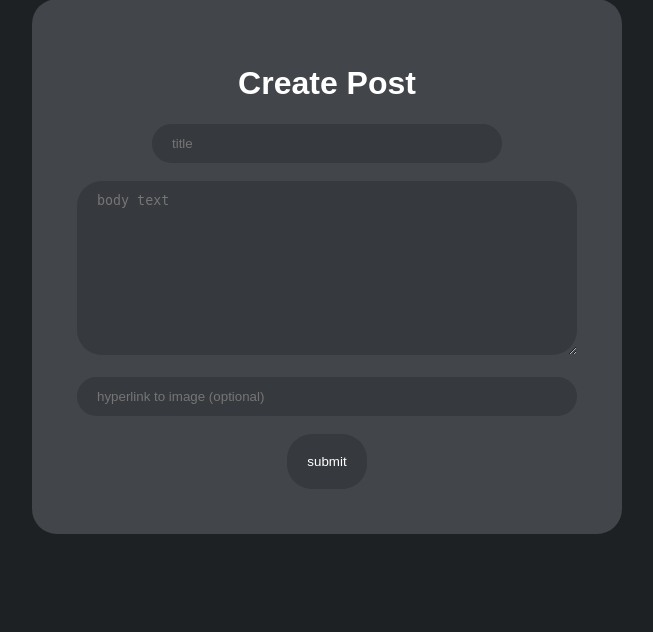
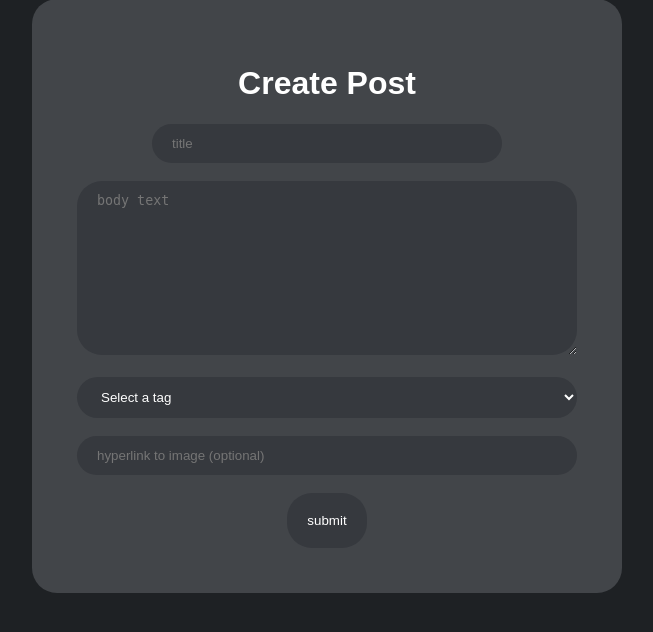
Before and after one commit to connorm400/social-nexus, a Flask app: page /dropper in a window 1280 px wide. Shown: the part 78-710 px from the top of the page, without its empty margins (313-966 px from the left). Run offline with Flask 3, Linux system fonts and the light colour scheme; the visitor is signed in with stand-in values (Sample User, id 1); parts of the project's set-up code (start-up, migrations or seed data) failed here and were passed over.

Commit message:
added tags to post

```diff
--- a/app.py
+++ b/app.py
@@ -44,6 +44,7 @@ class entry(db.Model):
     title = db.Column(db.String(150), nullable=False)
     content = db.Column(db.String(400), nullable=False)
     image = db.Column(db.String(500), nullable=True)
+    tag = db.Column(db.String(50), nullable=True)
     date_created = db.Column(db.DateTime, default=datetime.now)
     votes = db.Column(db.Integer, default=0)
     voters = db.relationship('User', secondary=post_likes, backref=db.backref('post_likes', lazy='dynamic'),
@@ -155,10 +156,11 @@ def submit():
     if request.method == 'POST':
         submission_content = request.form['content'] # extracting data from the form
         post_title = request.form['title']
+        post_tag = request.form['tag']
         image = request.form['image']
         author = current_user.id
         author_name = current_user.name
-        new_submission = entry(content=submission_content, title=post_title, author=author, author_name=author_name, image=image)
+        new_submission = entry(content=submission_content, title=post_title, tag=post_tag, author=author, author_name=author_name, image=image)
 
         try:
             db.session.add(new_submission) # adding the task extracted from the form to the database and commiting to save
--- a/static/css/main.css
+++ b/static/css/main.css
@@ -125,6 +125,46 @@ input[type=submit]{
     border-radius:25px;
     color: white;
 }
+select {
+    width: 100%;
+    padding: 12px 20px;
+    background-color: rgb(54,57,62);
+    border: none;
+    border-radius: 25px;
+    color:white;
+}
+h3.tag-help {
+    background-color: antiquewhite;
+    color: rgb(56, 54, 54);
+    box-sizing: border-box;
+    border-radius: 25px;
+    width: 80px;
+    margin: auto;
+}
+h3.tag-announcement {
+    background-color: rgb(74, 235, 208);
+    color: rgb(56, 54, 54);
+    box-sizing: border-box;
+    border-radius: 25px;
+    width: 180px;
+    margin: auto;
+}
+h3.tag-question {
+    background-color: rgb(123, 131, 243);
+    color: rgb(56, 54, 54);
+    box-sizing: border-box;
+    border-radius: 25px;
+    width: 120px;
+    margin: auto;
+}
+h3.tag-other {
+    background-color: rgb(231, 96, 202);
+    color: rgb(56, 54, 54);
+    box-sizing: border-box;
+    border-radius: 25px;
+    width: 80px;
+    margin: auto;
+}
 textarea{
     width: 100%;
     padding: 12px 20px;
--- a/templates/dropper.html
+++ b/templates/dropper.html
@@ -12,7 +12,17 @@
 <form action="/dropper" method="POST">
     <input type="text" name="title" id="titleinput" placeholder="title"><br><br>
     <textarea name="content" id="content" rows="10" cols="50" maxlength="400" placeholder="body text"></textarea> <br><br>
+    <!--<h3>Tag: </h3>-->
+    <select name="tag" id="tag">
+        <option value="what" disabled selected hidden>Select a tag</option>
+        <option value="help">help</option>
+        <option value="question">question</option>
+        <option value="announcement">announcement</option>
+        <option value="other">other</option>
+    </select>
+    <br><br>
     <input type="text" name="image" id="imageinput" placeholder="hyperlink to image (optional)">
+
     <br><br>
     <input type="submit" value="submit">
 </form>
--- a/templates/index.html
+++ b/templates/index.html
@@ -37,6 +37,7 @@
             {% for entry in submissions %}
                 <div class="postbox">
                     <h2>{{ entry.title }}</h2>
+                    <h3 class="tag-{{ entry.tag }}">{{ entry.tag }}</h3>
                     <h3>Author: <a href="/profile/{{entry.author}}" class="author-{{ entry.author_name }}" >{{ entry.author_name }}</a></h3>
                     <!--<h4>Date Created: {{ entry.date_created.date() }}</h4>-->
                     <p>{{ entry.content }}</p>
--- a/templates/post.html
+++ b/templates/post.html
@@ -29,6 +29,7 @@
     </div>
     <div class="box">
         <h1>{{ post.title }}</h1>
+        <h3 class="tag-{{ post.tag }}">{{ post.tag }}</h3>
         <h2>Author: <a href="/profile/{{ post.author }}" class="author-{{ post.author_name }}">{{ post.author_name }}</a></h2>
         <p>{{ post.content }}</p>
         <br>
```
